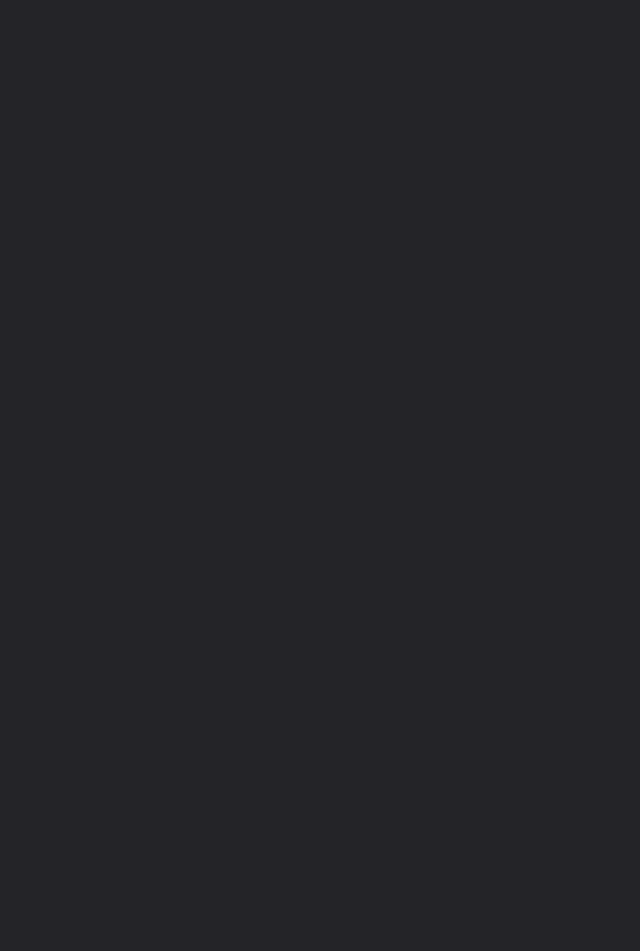
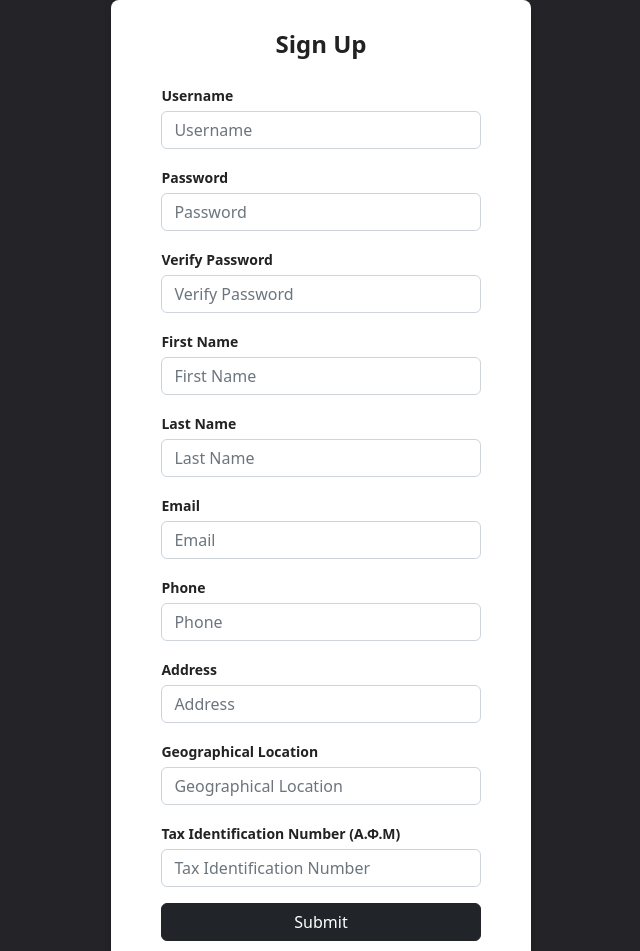
Before and after one commit to sofiaKats/auction-website, a React (Create React App) app in the folder frontend/: page /SignUp in a window 1280 px wide. Shown: the top 951 px of the page, without its empty margins (319-959 px from the left). Before the commit the page ends 800 px from the top, so only its background shows below. Built offline with nearby package versions, Linux system fonts and the light colour scheme.

Commit message:
sign up form all done

```diff
--- a/frontend/src/App.css
+++ b/frontend/src/App.css
@@ -86,7 +86,7 @@ input[type=text]{
   justify-content: center;
   align-items: center;
   width: auto;
-  height: 100vh;
+  height: auto;
 }
 
 .Auth-form {
--- a/frontend/src/components/Homepage/NavbarComponent.jsx
+++ b/frontend/src/components/Homepage/NavbarComponent.jsx
@@ -1,6 +1,5 @@
 import React, { Component } from 'react';
 import { Link, Navigate, useNavigate } from "react-router-dom";
-import Auth from '../SignUp-LogIn/Auth.js';
 
 class NavbarComponent extends Component {
 
--- a/frontend/src/components/SignUp-LogIn/Auth.js
+++ /dev/null
@@ -1,99 +0,0 @@
-import React, { useState } from "react"
-
-export default function Authentication (props) {
-  let [authMode, setAuthMode] = useState("signin")
-
-  const changeAuthMode = () => {
-    setAuthMode(authMode === "login" ? "signup" : "login")
-  }
-
-  if (authMode === "login") {
-    return (
-      <div className="Auth-form-container">
-        <form className="Auth-form">
-          <div className="Auth-form-content">
-            <h3 className="Auth-form-title">Log In</h3>
-            <div className="text-center">
-              Not registered yet?{" "}
-              <span className="link-primary" onClick={changeAuthMode}>
-                Sign Up
-              </span>
-            </div>
-            <div className="form-group mt-3">
-              <label>Email address</label>
-              <input
-                type="email"
-                className="form-control mt-1"
-                placeholder="Enter email"
-              />
-            </div>
-            <div className="form-group mt-3">
-              <label>Password</label>
-              <input
-                type="password"
-                className="form-control mt-1"
-                placeholder="Enter password"
-              />
-            </div>
-            <div className="d-grid gap-2 mt-3">
-              <button type="submit" className="btn btn-primary">
-                Submit
-              </button>
-            </div>
-            <p className="text-center mt-2">
-              Forgot <a href="#">password?</a>
-            </p>
-          </div>
-        </form>
-      </div>
-    )
-  }
-
-  return (
-    <div className="Auth-form-container">
-      <form className="Auth-form">
-        <div className="Auth-form-content">
-          <h3 className="Auth-form-title">Sign Up</h3>
-          <div className="text-center">
-            Already registered?{" "}
-            <span className="link-primary" onClick={changeAuthMode}>
-              Log In
-            </span>
-          </div>
-          <div className="form-group mt-3">
-            <label>Full Name</label>
-            <input
-              type="email"
-              className="form-control mt-1"
-              placeholder="e.g Jane Doe"
-            />
-          </div>
-          <div className="form-group mt-3">
-            <label>Email address</label>
-            <input
-              type="email"
-              className="form-control mt-1"
-              placeholder="Email Address"
-            />
-          </div>
-          <div className="form-group mt-3">
-            <label>Password</label>
-            <input
-              type="password"
-              className="form-control mt-1"
-              placeholder="Password"
-            />
-          </div>
-          <div className="d-grid gap-2 mt-3">
-            <button type="submit" className="btn btn-primary">
-              Submit
-            </button>
-          </div>
-          <p className="text-center mt-2">
-            Forgot <a href="#">password?</a>
-          </p>
-        </div>
-      </form>
-    </div>
-  )
-}
--- a/frontend/src/components/SignUp-LogIn/SignUpComponent.jsx
+++ b/frontend/src/components/SignUp-LogIn/SignUpComponent.jsx
@@ -11,9 +11,58 @@ class SignUpComponent extends Component {
 
     render() {
         return (
-            <div>
-
-            </div>
+            <div className="Auth-form-container">
+            <form className="Auth-form">
+              <div className="Auth-form-content">
+                <h3 className="Auth-form-title">Sign Up</h3>
+                <div className="form-group mt-3">
+                  <label>Username</label>
+                  <input type="email" className="form-control mt-1" placeholder="Username" />
+                </div>
+                <div className="form-group mt-3">
+                  <label>Password</label>
+                  <input type="email" className="form-control mt-1" placeholder="Password"/>
+                </div>
+                <div className="form-group mt-3">
+                  <label>Verify Password</label>
+                  <input type="password" className="form-control mt-1" placeholder="Verify Password" />
+                </div>
+                <div className="form-group mt-3">
+                  <label>First Name</label>
+                  <input type="password" className="form-control mt-1" placeholder="First Name" />
+                </div>
+                <div className="form-group mt-3">
+                  <label>Last Name</label>
+                  <input type="password" className="form-control mt-1" placeholder="Last Name" />
+                </div>
+                <div className="form-group mt-3">
+                  <label>Email</label>
+                  <input type="password" className="form-control mt-1" placeholder="Email" />
+                </div>
+                <div className="form-group mt-3">
+                  <label>Phone</label>
+                  <input type="password" className="form-control mt-1" placeholder="Phone" />
+                </div>
+                <div className="form-group mt-3">
+                  <label>Address</label>
+                  <input type="password" className="form-control mt-1" placeholder="Address" />
+                </div>
+                <div className="form-group mt-3">
+                  <label>Geographical Location</label>
+                  <input type="password" className="form-control mt-1" placeholder="Geographical Location" />
+                </div>
+                <div className="form-group mt-3">
+                  <label>Tax Identification Number (Α.Φ.Μ)</label>
+                  <input type="password" className="form-control mt-1" placeholder="Tax Identification Number" />
+                </div>
+                <div className="d-grid gap-2 mt-3">
+                  <button type="submit" className="btn btn-dark">
+                    Submit
+                  </button>
+                </div>
+              </div>
+            </form>
+          </div>
         );
     }
 }
```
